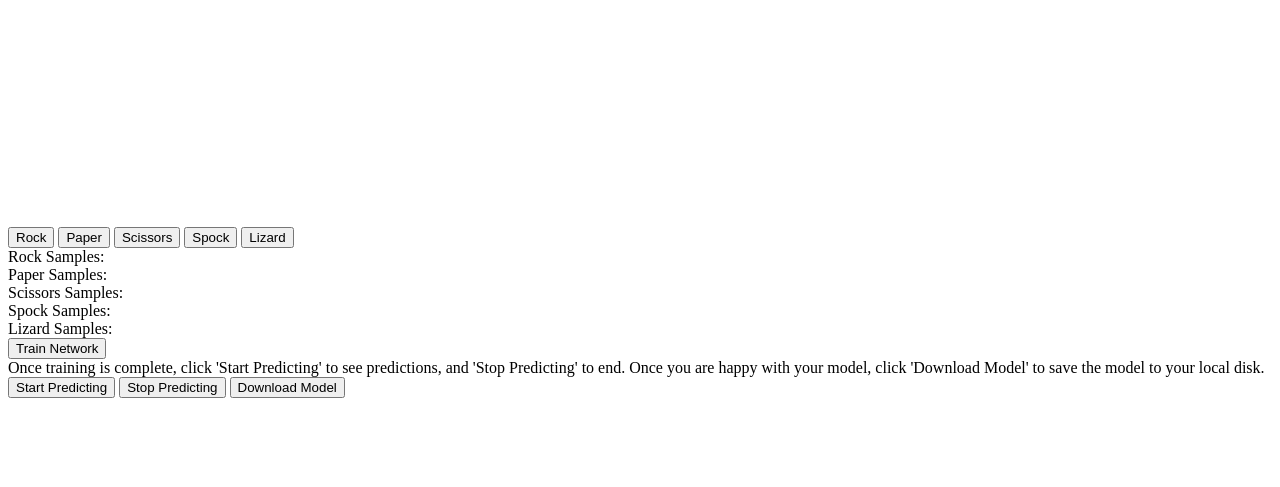
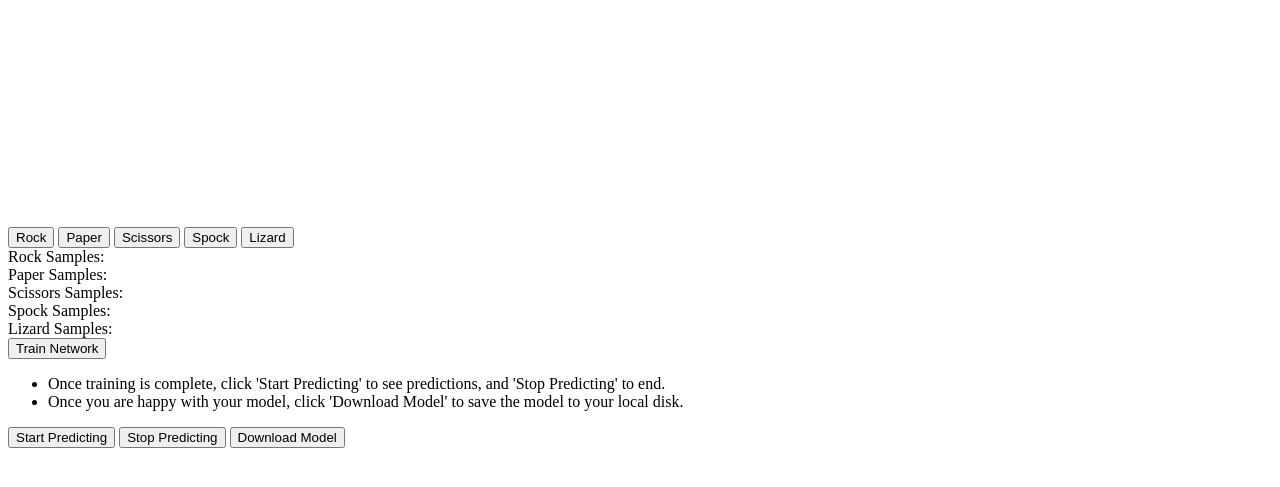
Before and after one commit to veb-101/Rock-paper-scissor-Lizard-Spock, a plain HTML site: page index.html in a window 1280 px wide. Shown: the part 5-492 px from the top of the page. Drawn offline with Linux system fonts and the light colour scheme; a script that the page names is missing.

Commit message:
updated and renamed index.html file

```diff
--- a/rpsls.html
+++ b/index.html
@@ -1,6 +1,7 @@
 <html>
 <head>
 <script src="https://cdn.jsdelivr.net/npm/@tensorflow/tfjs@latest"> </script>
+<script src="https://cdn.jsdelivr.net/npm/@tensorflow/tfjs-vis"></script>
 <script src="webcam.js"></script>
 <script src="rps-dataset.js"></script>
 </head>
@@ -15,18 +16,24 @@
 	<button type="button" id="2" onclick="handleButton(this)" >Scissors</button>
 	<button type="button" id="3" onclick="handleButton(this)" >Spock</button>
 	<button type="button" id="4" onclick="handleButton(this)" >Lizard</button>
+
 	<div id="rocksamples">Rock Samples:</div>
 	<div id="papersamples">Paper Samples:</div>
 	<div id="scissorssamples">Scissors Samples:</div>
 	<div id="spocksamples">Spock Samples:</div>
 	<div id="lizardsamples">Lizard Samples:</div>
 	<button type="button" id="train" onclick="doTraining()" >Train Network</button>
-	<div id="dummy">Once training is complete, click 'Start Predicting' to see predictions, and 'Stop Predicting' to end. Once you are happy with your model, click 'Download Model' to save the model to your local disk.</div>
+	<div id="dummy">
+		<ul>
+			<li>Once training is complete, click 'Start Predicting' to see predictions, and 'Stop Predicting' to end.</li>
+			<li>Once you are happy with your model, click 'Download Model' to save the model to your local disk.</li>
+		</ul>
+	</div>
 	<button type="button" id="startPredicting" onclick="startPredicting()" >Start Predicting</button>
 	<button type="button" id="stopPredicting" onclick="stopPredicting()" >Stop Predicting</button>
     <button type="button" id="saveModel" onclick="saveModel()" >Download Model</button>
 	<div id="prediction"></div>
 </body>
 
-<script src="index_exercise.js"></script>
+<script src="index.js"></script>
 </html>
```
